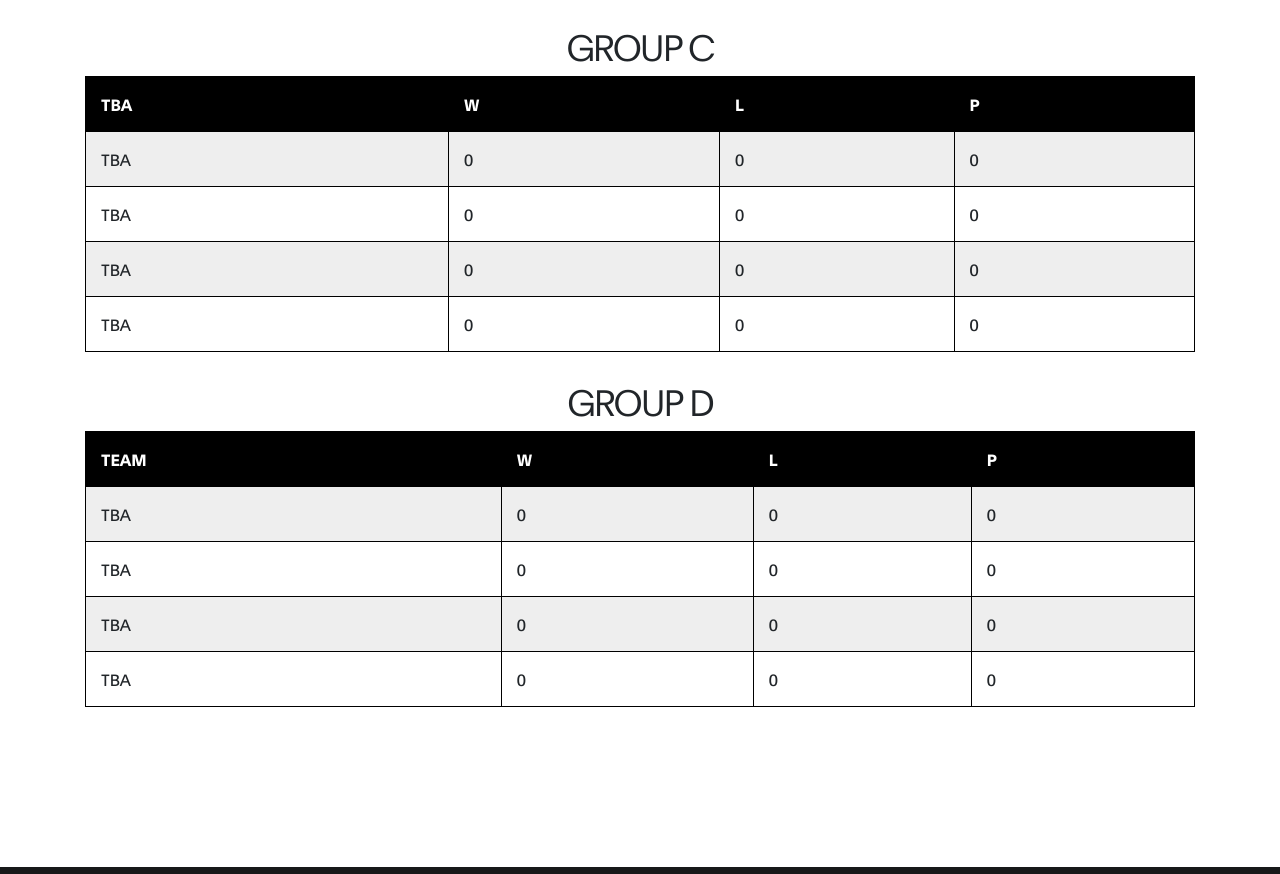
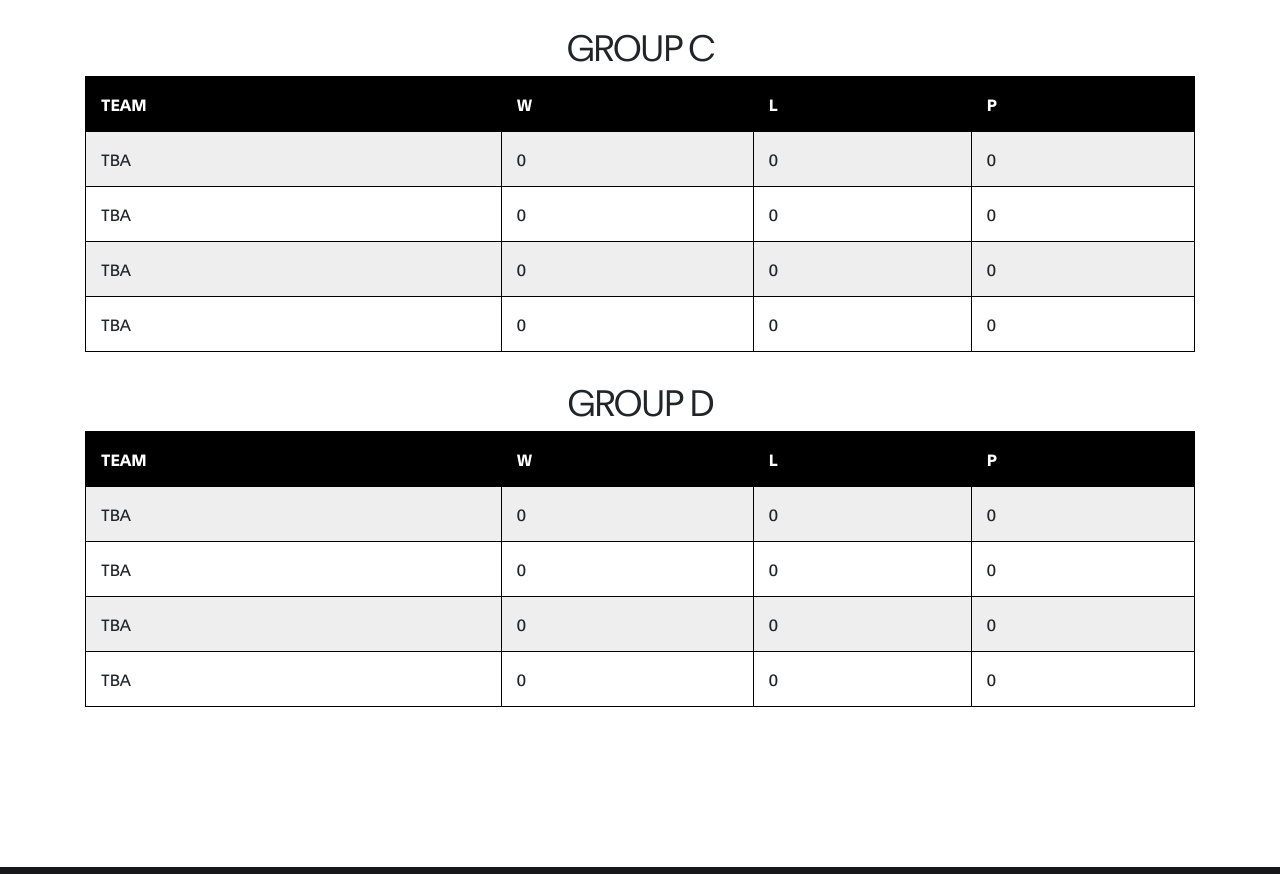
Before and after one commit to BVII7/iced, a plain HTML site: page index.html in a window 1280 px wide. Shown: the part 2170-3044 px from the top of the page. Drawn offline with Linux system fonts and the light colour scheme.

Commit message:
Update index.html

```diff
--- a/index.html
+++ b/index.html
@@ -228,7 +228,7 @@ https://www.tooplate.com/view/2119-gymso-fitness
                                     <table id="t01">
                                         <h2>GROUP C </h2>
                                         <tr>
-                                            <th>TBA</th>
+                                            <th>TEAM</th>
                                             <th>W</th>
                                             <th>L</th>
                                             <th>P</th>
```
